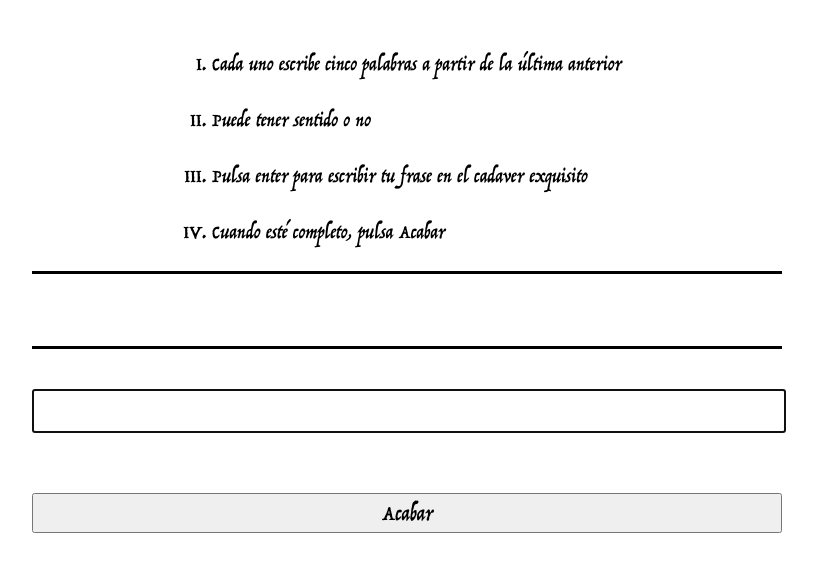
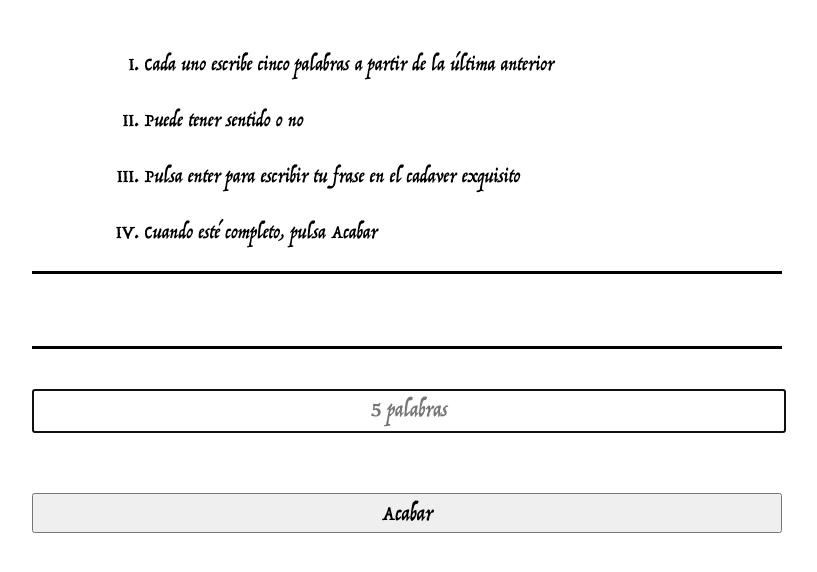
Before and after one commit to Jandrourgh/cadavre, a plain HTML site: page index.html in a window 1280 px wide. Shown: the part 164-736 px from the top of the page, without its empty margins (233-1050 px from the left). Drawn offline with Linux system fonts and the light colour scheme.

Commit message:
puesto placeholder, mejor resolucion

```diff
--- a/estilo.css
+++ b/estilo.css
@@ -14,7 +14,6 @@ h1{
     text-align:center;
 }
 #centro{
-
     width:750px;
     margin-left:auto;
     margin-right:auto;
@@ -38,10 +37,14 @@ input{
     margin-left:auto;
     margin-right:auto;
 }
-ul, li{
+ul{
+    width:700px;
+    padding-left:15%;
     list-style-type: upper-roman;
     font-size:20px;
-    margin-left:12%;
     text-align:left;
     width:750px;
 }
+li{
+    width:650px;
+}
--- a/index.html
+++ b/index.html
@@ -17,7 +17,7 @@
         </ul>
         <p id="anterior"> </p>
         <p id="textbox">
-            <input type="text" id="frase" size='100' autofocus>
+            <input type="text" id="frase" size='100' autofocus placeholder="5 palabras">
         </p>
         <p id="boton">
             <input type="button" id="acabar" value="Acabar">
```
